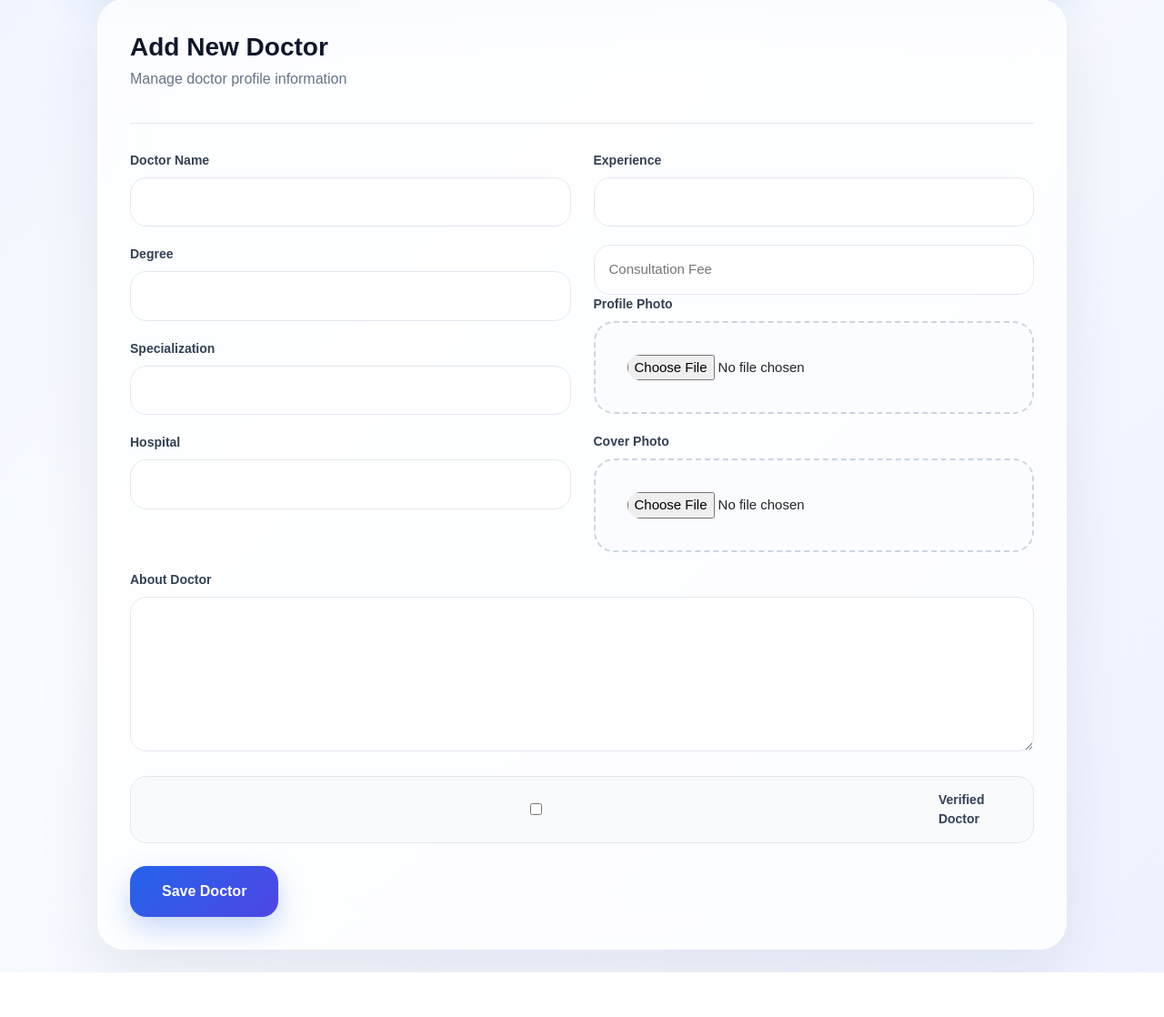
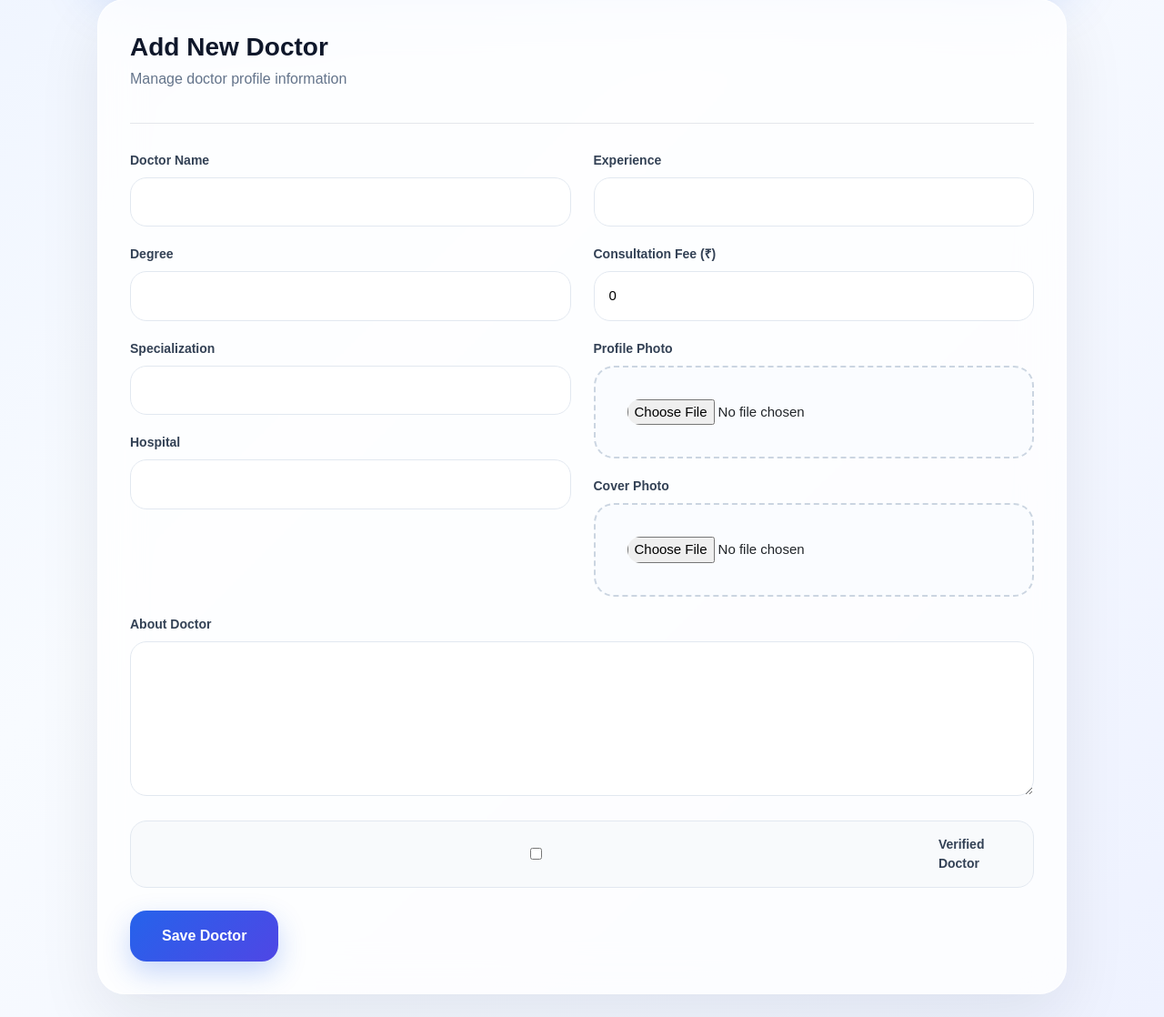
Before and after one commit to sujitfalia72-glitch/S.F-Fast-solution-hub, a Flask app: template templates/doctor/create_doctor.html in a window 1280 px wide. Shown: the part 236-1354 px from the top of the page at 91% size. Before the commit the page ends 1305 px from the top, so only its background shows below. Run offline with Flask 3, Linux system fonts and the light colour scheme; the template is opened without the code that fills it, so the values that code supplies are empty; some libraries are stand-ins or nearby versions.

Commit message:
Update create_doctor.html

```diff
--- a/templates/doctor/create_doctor.html
+++ b/templates/doctor/create_doctor.html
@@ -499,11 +499,16 @@ enctype="multipart/form-data">
                 value="{{ doctor.experience if doctor else '' }}">
 
             </div>
-            <input
+            <div class="form-group">
+                <label>Consultation Fee (₹)</label>
+
+        <input
             type="number"
             name="consultation_fee"
+            value="{{ doctor.consultation_fee if doctor else 0 }}"
+            min="0"
             placeholder="Consultation Fee">
-
+            </div>
             <div class="form-group">
 
                 <label>
```
